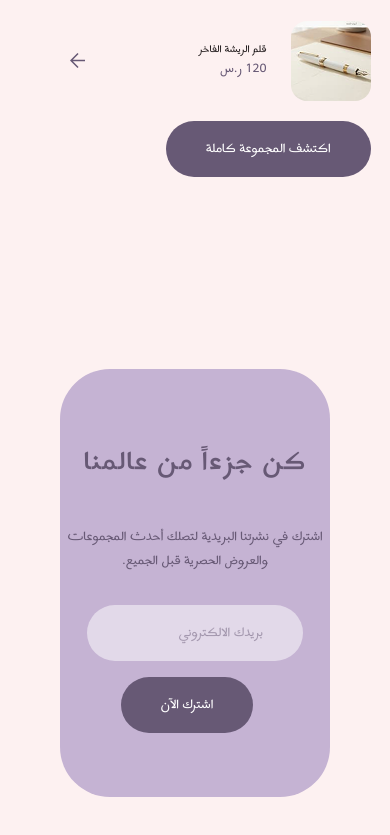
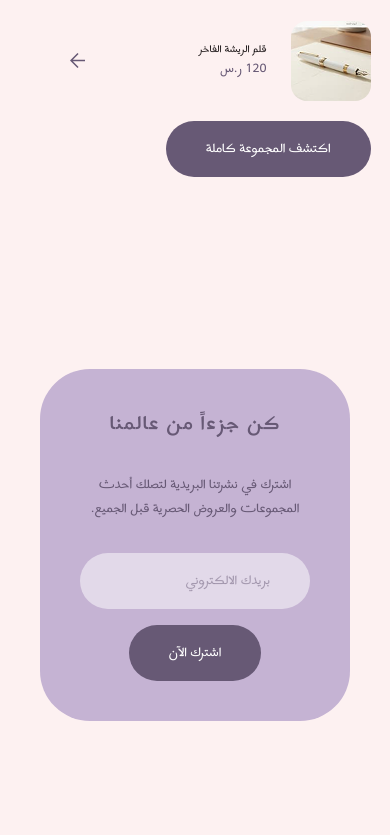
Before and after one commit to AsmaBaker/L-Atelier, a website: page index.html in a window 390 px wide. Shown: the part 4174-5009 px from the top of the page. Drawn offline with Linux system fonts and the light colour scheme.

Commit message:
massege respo

```diff
--- a/index.html
+++ b/index.html
@@ -78,7 +78,7 @@
         </div>
     </section>
      <section>
-        <div class="Suggestedproducts bg-background py-24">
+        <div class="Suggestedproducts bg-background py-24 ">
           <div class="container">
             <div class="row flex-wrap">
               <h2 class="text-head w-[100%]">منتجات مقترحة</h2>
@@ -146,13 +146,15 @@
         </div>
     </section>
     <section>
-        <div class=" py-24">
-          <div class="massege lg:mx-48 md:mx-30 mx-15 py-16 bg-background-2 text-head text-center rounded-[50px] flex flex-col gap-8">
-            <h2>كن جزءاً من عالمنا</h2>
+        <div class=" py-24 ">
+            <!-- lg:mx-48 md:mx-30 -->
+          <div class="massege md:mx-15 mx-10 md:py-16 md:px-17 py-10 px-10  bg-background-2 text-head text-center rounded-[50px] flex flex-col gap-8">
+            <h2 class="max-sm:text-2xl">كن جزءاً من عالمنا</h2>
             <p class="text-[16px]">اشترك في نشرتنا البريدية لتصلك أحدث المجموعات والعروض الحصرية قبل الجميع.</p>
             <form action="">
-                  <input type="text" id="massege" name="massege" placeholder="بريدك الالكتروني" class="whitebutton max-sm:w-[80%] bg-[#ffffff80] hover:bg-[#ffffff33] hover:text-head ">
-                  <input type="button" value="اشترك الآن" class="mainbutton ms-4 max-md:mt-4 ">
+                <!---->
+                  <input type="text" id="massege" name="massege" placeholder="بريدك الالكتروني" class="whitebutton max-sm:w-[100%] bg-[#ffffff80] hover:bg-[#ffffff33] hover:text-head ">
+                  <input type="button" value="اشترك الآن" class="mainbutton sm:ms-4 max-md:mt-4 ">
             </form>
           </div>
         </div>
```
Also changed, not shown: src/output.css.
